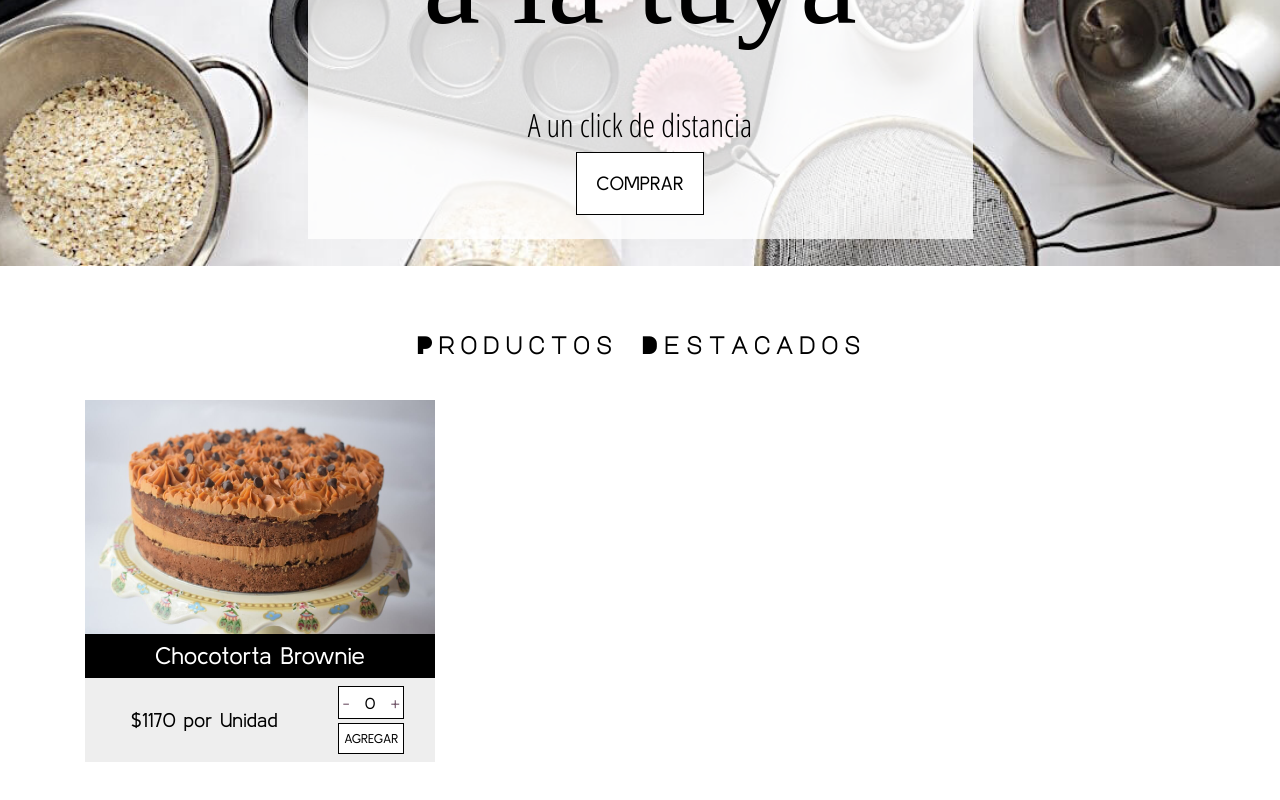
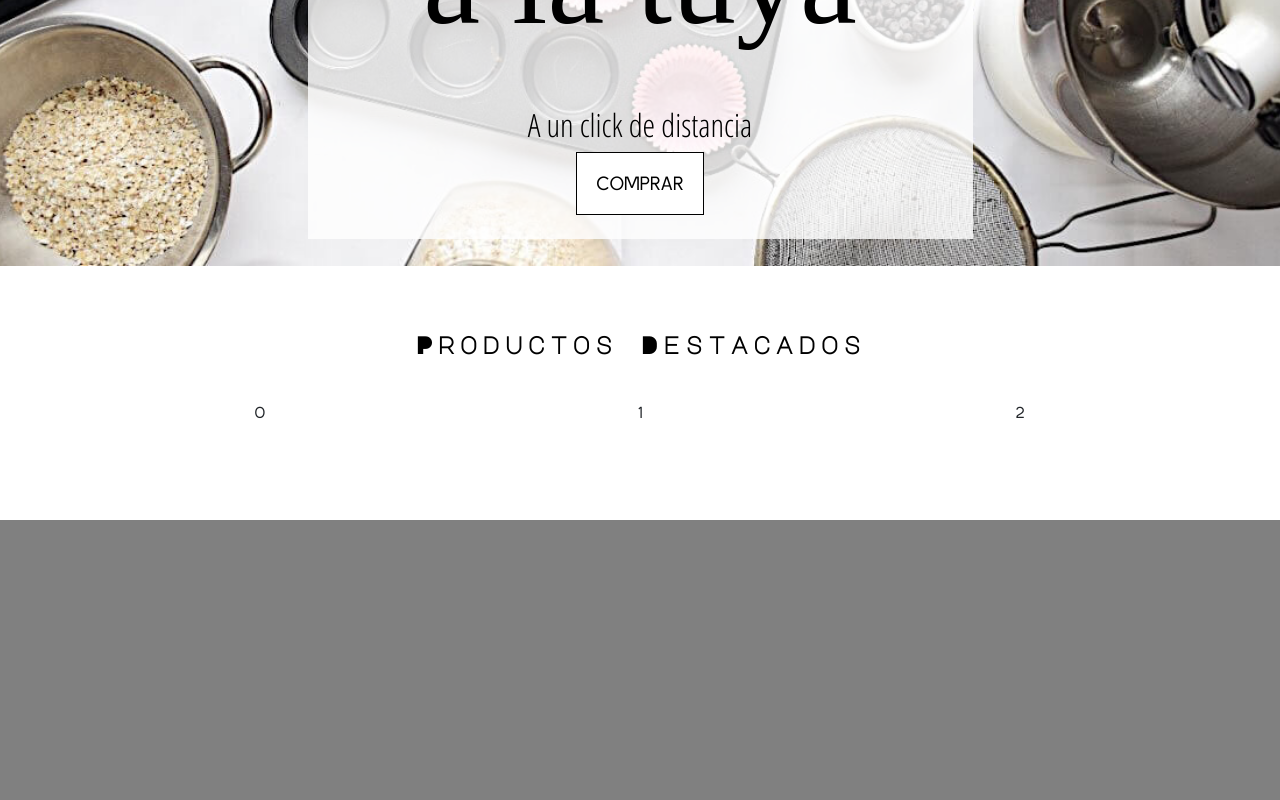
Before and after one commit to dpardina/tomatecherry-app, a React (Create React App) app: page / in a window 1280 px wide. Shown: the part 534-1334 px from the top of the page. After the commit the page ends 1054 px from the top, so only its background shows below. Built offline with nearby package versions, Linux system fonts and the light colour scheme; a web font is replaced by a local one.

Commit message:
Actualizado

```diff
--- a/src/components/Home.js
+++ b/src/components/Home.js
@@ -27,9 +27,7 @@ export default function Home(props) {
                             <h2>Productos Destacados</h2>
                         </div>
                     </div>
-                    <div className="carousel row">
-                        <ItemList />
-                    </div>
+                    <ItemList />
                 </div>
             </div>
 
--- a/src/components/ItemList.js
+++ b/src/components/ItemList.js
@@ -6,17 +6,38 @@ import mixbrownie from '../assets/img/mix-brownie.jpg';
 import cherrymix from '../assets/img/cherrymix.jpg';
 
 export default function ItemList() {
-    const productsId = products.map((product) => product.id);
-    const productsNames = products.map((product) => product.name);
-    const productsPrices = products.map((product) => product.price);
-    const productsStock = products.map((product) => product.stock);
+    return (
+        <div className="carousel row">
+            {products.map((id, name, price, stock) => (
+                <div id={id} className="card text-center col-12 col-md-4 mb-5">
+                    {name}
+                </div>
+            ))}
+        </div>
+    )
+        // const productsId = products.map((id, name, price, stock) => product.id);
+        // const productsNames = products.map((product) => product.name);
+        // const productsPrices = products.map((product) => product.price);
+        // const productsStock = products.map((product) => product.stock);
 
-    return  <div id={productsId[0]} className="card text-center col-12 col-md-4 mb-5">
-                <img src={chocotorta} className="card-img-top" alt="Cherrymix" />
-                <h4 className="card-title p-2">{productsNames[0]}</h4>
-                <div className="d-flex flex-wrap justify-content-around align-items-center p-2 torta-precio">
-                    <h5 className="card-text">${productsPrices[0]} por Unidad</h5>
-                    <ItemCount initial="0" min="0" max={productsStock[0]} />
-                </div>
-            </div>
+
+
+
+        //             <div id={productsId} className="card text-center col-12 col-md-4 mb-5">
+        //                 <img src={chocotorta} className="card-img-top" alt="Cherrymix" />
+        //                 <h4 className="card-title p-2">{productsNames}</h4>
+        //                 <div className="d-flex flex-wrap justify-content-around align-items-center p-2 torta-precio">
+        //                     <h5 className="card-text">${productsPrices} por Unidad</h5>
+        //                     <ItemCount initial="0" min="0" max={productsStock} />
+        //                 </div>
+        //             </div>
+        //             <div id={productsId} className="card text-center col-12 col-md-4 mb-5">
+        //                 <img src={chocotorta} className="card-img-top" alt="Cherrymix" />
+        //                 <h4 className="card-title p-2">{productsNames}</h4>
+        //                 <div className="d-flex flex-wrap justify-content-around align-items-center p-2 torta-precio">
+        //                     <h5 className="card-text">${productsPrices} por Unidad</h5>
+        //                     <ItemCount initial="0" min="0" max={productsStock} />
+        //                 </div>
+        //             </div>
+        //         </div>
 }
```
